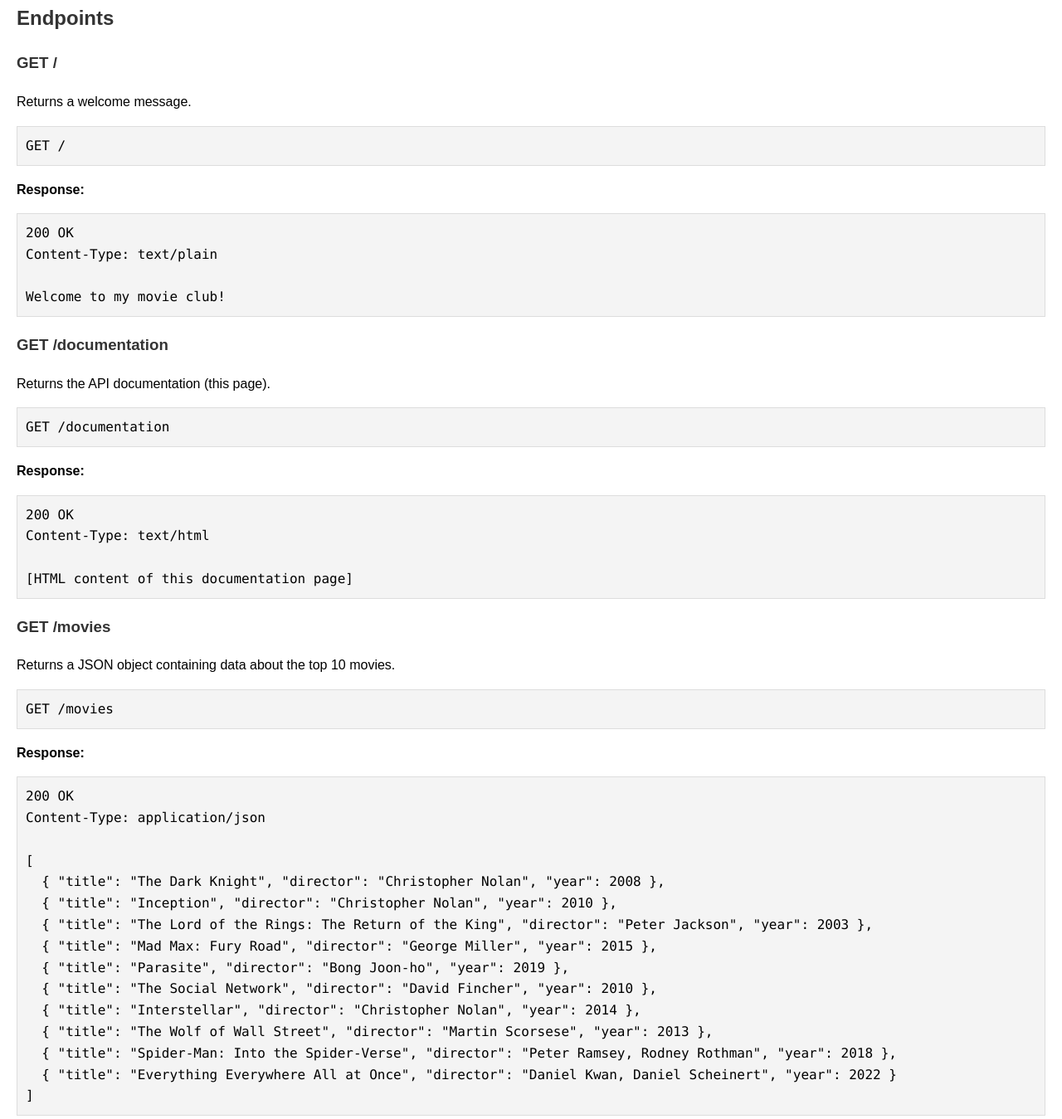
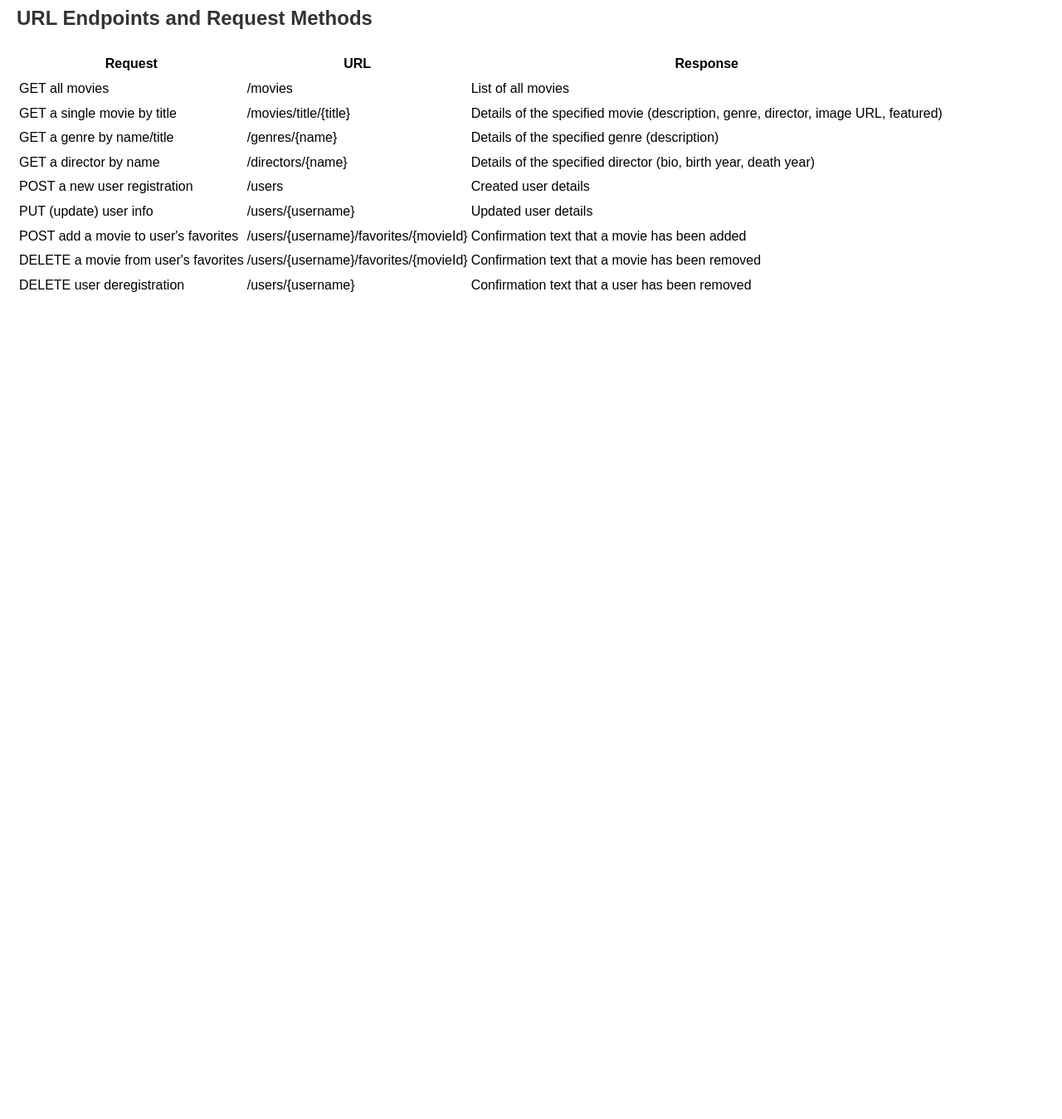
Before and after one commit to arnirohandi/movie_api, a website: page public/documentation.html in a window 1280 px wide. Shown: the part 304-1653 px from the top of the page at 83% size. After the commit the page ends 800 px from the top, so only its background shows below. Drawn offline with Linux system fonts and the light colour scheme.

Commit message:
Write in documentation a list of URL endpoints and request methods

```diff
--- a/public/documentation.html
+++ b/public/documentation.html
@@ -32,45 +32,62 @@
   <p>The base URL for all API requests is:</p>
   <pre><code>http://localhost:8080</code></pre>
 
-  <h2>Endpoints</h2>
-
-  <h3>GET /</h3>
-  <p>Returns a welcome message.</p>
-  <pre><code>GET /</code></pre>
-  <p><strong>Response:</strong></p>
-  <pre><code>200 OK
-Content-Type: text/plain
-
-Welcome to my movie club!</code></pre>
-
-  <h3>GET /documentation</h3>
-  <p>Returns the API documentation (this page).</p>
-  <pre><code>GET /documentation</code></pre>
-  <p><strong>Response:</strong></p>
-  <pre><code>200 OK
-Content-Type: text/html
-
-[HTML content of this documentation page]</code></pre>
-
-  <h3>GET /movies</h3>
-  <p>Returns a JSON object containing data about the top 10 movies.</p>
-  <pre><code>GET /movies</code></pre>
-  <p><strong>Response:</strong></p>
-  <pre><code>200 OK
-Content-Type: application/json
-
-[
-  { "title": "The Dark Knight", "director": "Christopher Nolan", "year": 2008 },
-  { "title": "Inception", "director": "Christopher Nolan", "year": 2010 },
-  { "title": "The Lord of the Rings: The Return of the King", "director": "Peter Jackson", "year": 2003 },
-  { "title": "Mad Max: Fury Road", "director": "George Miller", "year": 2015 },
-  { "title": "Parasite", "director": "Bong Joon-ho", "year": 2019 },
-  { "title": "The Social Network", "director": "David Fincher", "year": 2010 },
-  { "title": "Interstellar", "director": "Christopher Nolan", "year": 2014 },
-  { "title": "The Wolf of Wall Street", "director": "Martin Scorsese", "year": 2013 },
-  { "title": "Spider-Man: Into the Spider-Verse", "director": "Peter Ramsey, Rodney Rothman", "year": 2018 },
-  { "title": "Everything Everywhere All at Once", "director": "Daniel Kwan, Daniel Scheinert", "year": 2022 }
-]</code></pre>
-
+  <h2>URL Endpoints and Request Methods</h2>
+    <table>
+        <thead>
+            <tr>
+                <th>Request</th>
+                <th>URL</th>
+                <th>Response</th>
+            </tr>
+        </thead>
+        <tbody>
+            <tr>
+                <td>GET all movies</td>
+                <td>/movies</td>
+                <td>List of all movies</td>
+            </tr>
+            <tr>
+                <td>GET a single movie by title</td>
+                <td>/movies/title/{title}</td>
+                <td>Details of the specified movie (description, genre, director, image URL, featured)</td>
+            </tr>
+            <tr>
+                <td>GET a genre by name/title</td>
+                <td>/genres/{name}</td>
+                <td>Details of the specified genre (description)</td>
+            </tr>
+            <tr>
+                <td>GET a director by name</td>
+                <td>/directors/{name}</td>
+                <td>Details of the specified director (bio, birth year, death year)</td>
+            </tr>
+            <tr>
+                <td>POST a new user registration</td>
+                <td>/users</td>
+                <td>Created user details</td>
+            </tr>
+            <tr>
+                <td>PUT (update) user info</td>
+                <td>/users/{username}</td>
+                <td>Updated user details</td>
+            </tr>
+            <tr>
+                <td>POST add a movie to user's favorites</td>
+                <td>/users/{username}/favorites/{movieId}</td>
+                <td>Confirmation text that a movie has been added</td>
+            </tr>
+            <tr>
+                <td>DELETE a movie from user's favorites</td>
+                <td>/users/{username}/favorites/{movieId}</td>
+                <td>Confirmation text that a movie has been removed</td>
+            </tr>
+            <tr>
+                <td>DELETE user deregistration</td>
+                <td>/users/{username}</td>
+                <td>Confirmation text that a user has been removed</td>
+            </tr>
+        </tbody>
+    </table>
 </body>
 </html>
```
